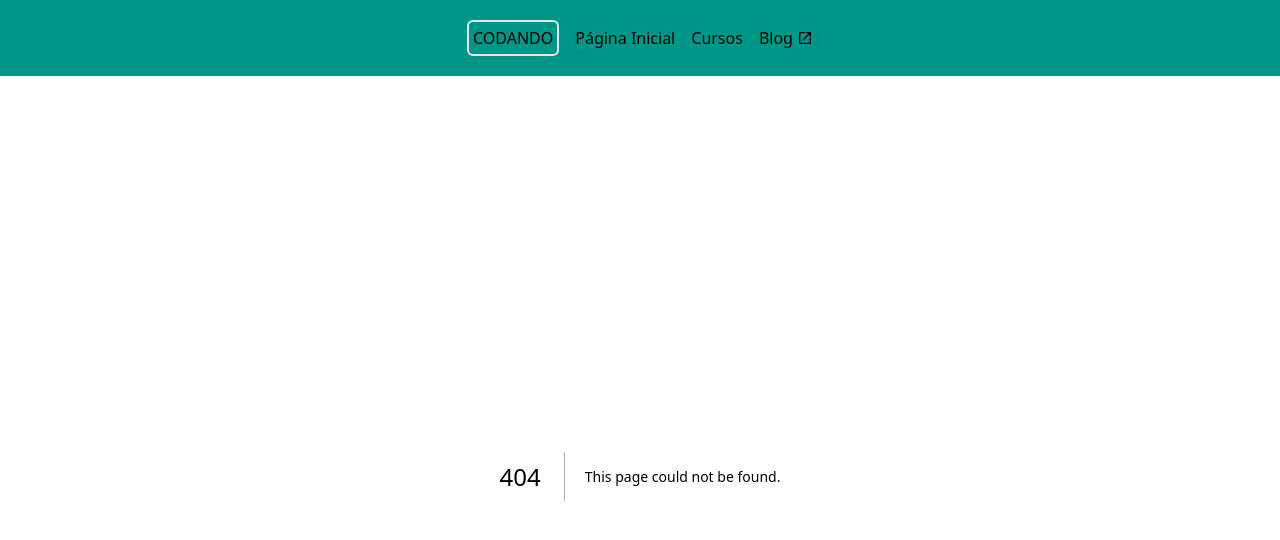
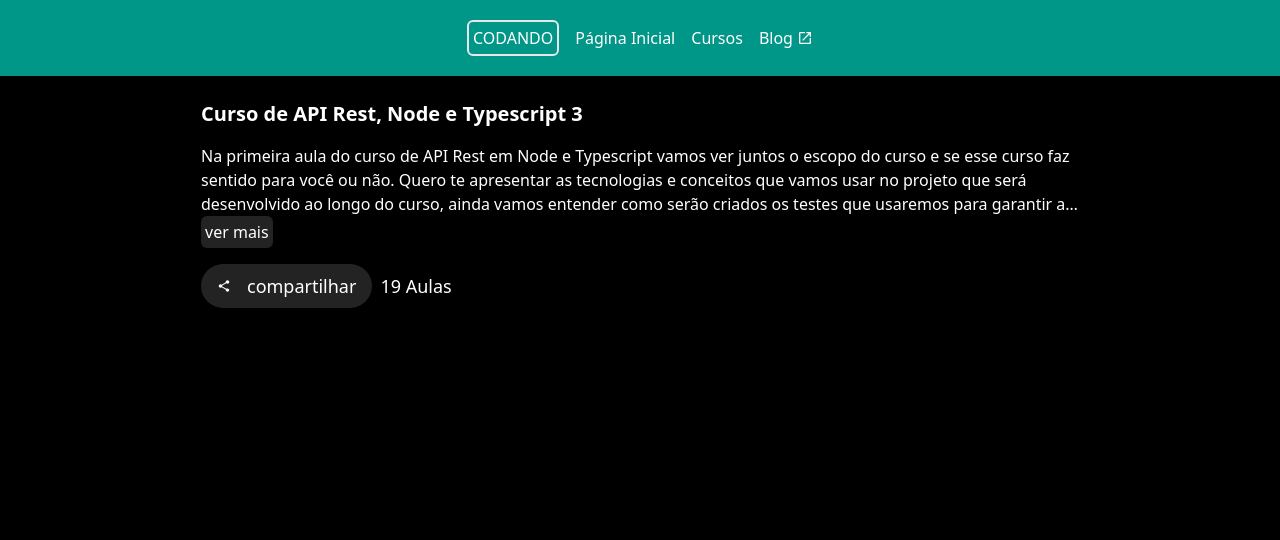
Before and after one commit to David-Marcoss/next-course-app, a Next.js app: page /cursos/1 in a window 1280 px wide. Before the commit this address had no page. Shown: the top 540 px of the page. Built offline with nearby package versions, Linux system fonts and the light colour scheme.

Commit message:
feat: implementation Course Header component

```diff
--- a/package.json
+++ b/package.json
@@ -9,6 +9,7 @@
     "lint": "next lint"
   },
   "dependencies": {
+    "@radix-ui/react-dropdown-menu": "^2.1.4",
     "next": "15.1.2",
     "react": "^19.0.0",
     "react-dom": "^19.0.0",
--- /dev/null
+++ b/src/app/cursos/[id]/page.tsx
@@ -0,0 +1,40 @@
+import CourseHeader from "@/components/Course-Header/CourseHeader";
+import { Metadata } from "next";
+
+export async function generateMetadata({ params }: { params: { id: string } }): Promise<Metadata> {
+    const { id } = await params; // Garante que params é resolvido antes do uso
+    return {
+        title: `Curso ${id}`,
+    };
+}
+
+interface IProps {
+    params: { id: string };
+}
+
+const course =  {
+    title:"Curso de API Rest, Node e Typescript 3",
+    courseUrl:"/cursos/wqgyug72738",
+    imageUrl:"https://i.ytimg.com/vi/SVepTuBK4V0/hqdefault.jpg",
+    description:`Na primeira aula do curso de API Rest em Node e Typescript vamos ver juntos o escopo do curso e se esse curso faz sentido para você ou não. Quero te apresentar as tecnologias e conceitos que vamos usar no projeto que será desenvolvido ao longo do curso, ainda vamos entender como serão  criados os testes que usaremos para garantir a qualidade do código e no final vamos ver o frontend que eu vou te entregar de brinde para usar com esse backend.
+    Links mencionados no vídeo:
+    📖 Repositório do projeto - https://github.com/lvsouza/youtube-cu...
+    🗨️ Discord`
+};
+
+export default async function CourseDetailPage({ params }: IProps) {
+    const { id } = await params;
+
+    return (
+        <main className="flex flex-col items-center">
+            <div className="w-full min-[910px]:max-w-[910px]">
+                <CourseHeader
+                    title={course.title}
+                    courseUrl={course.courseUrl}
+                    description={course.description}
+                    imageUrl={course.imageUrl}
+                />
+            </div>
+        </main>
+    );
+}
--- a/src/app/cursos/page.tsx
+++ b/src/app/cursos/page.tsx
@@ -54,7 +54,7 @@ const courses = [
     },
   ];
 
-export default function CursosPage() {
+export default function CoursePage() {
 
     return (
         <main className="flex flex-col items-center">
--- /dev/null
+++ b/src/components/Course-Header/CourseHeader.tsx
@@ -0,0 +1,33 @@
+import { MdShare } from "react-icons/md";
+import { ICardProps } from "../card/Card";
+import CollapsibleText from "./components/CollapsibleText";
+import CopyContent from "./components/CopyContent";
+
+
+export default function CourseHeader({title,description}: ICardProps ){
+
+    return (
+        <div className="px-4 my-6">
+            <div className="flex flex-col gap-4">
+                <h1 className="text-xl font-extrabold">{title}</h1>
+
+                <CollapsibleText numberVisibleLines={3}>
+                    {description}
+                </CollapsibleText>
+
+                <div className="flex items-center gap-2">
+                    <CopyContent title="Copie o link abaixo" content="https://codarse.com/cursos/PL29TaWXah3iZqMoLjUU8EoKXQXjuc50F1">
+                        <button className="flex items-center bg-paper gap-4 px-4 py-2 rounded-full text-lg">
+                            <MdShare size={14}/>
+                            compartilhar
+                        </button>
+                    </CopyContent>
+                    <span className="text-lg">
+                        19 Aulas
+                    </span>
+                </div>
+
+            </div>
+        </div>
+    );
+}
--- /dev/null
+++ b/src/components/Course-Header/components/CollapsibleText.tsx
@@ -0,0 +1,27 @@
+"use client";
+
+import { useState } from "react";
+
+interface ICollapsibleTextProps{
+    children: React.ReactNode
+    numberVisibleLines: number,
+
+}
+
+export default function CollapsibleText( {children, numberVisibleLines}: ICollapsibleTextProps){
+    const [visibleLines,setVisibleLines] = useState(numberVisibleLines);
+
+    return (
+        <div>
+            <p className={`line-clamp-${visibleLines}`}>
+                {children}
+            </p>
+            <button
+                className="bg-paper p-1 rounded-md flex"
+                onClick={() => setVisibleLines(visibleLines === numberVisibleLines ? 0 : numberVisibleLines )}
+            >
+                {visibleLines === numberVisibleLines ? "ver mais" : "ver menos"}
+            </button>
+        </div>
+    );
+}
--- /dev/null
+++ b/src/components/Course-Header/components/CopyContent.tsx
@@ -0,0 +1,54 @@
+"use client";
+
+import * as DropdownMenu from "@radix-ui/react-dropdown-menu";
+import { useState } from "react";
+import { MdCheckCircle, MdContentCopy } from "react-icons/md";
+
+interface ICopyContentProps {
+    title: string;
+    content: string;
+    children: React.ReactNode;
+}
+
+export default function CopyContent({ children, title, content }: ICopyContentProps) {
+    const [copied, setCopied] = useState(false);
+
+    const handleCopy = () => {
+        window.navigator.clipboard.writeText(content);
+        setCopied(true);
+    };
+
+    return (
+        <DropdownMenu.Root>
+            <DropdownMenu.Trigger asChild>{children}</DropdownMenu.Trigger>
+
+            <DropdownMenu.Portal>
+                <DropdownMenu.Content className="bg-paper" sideOffset={5} onCloseAutoFocus={ () => setCopied(false)}>
+                    <DropdownMenu.Item
+                        className="flex flex-col gap-4 px-4 py-2 rounded-xl border border-primary w-80"
+                        onSelect={(event) => event.preventDefault()} // Previne o fechamento
+                    >
+                        <span className="text-lg font-extrabold">{title}</span>
+
+                        <div className="flex gap-1 w-full items-center justify-center">
+                            <input
+                                type="text"
+                                className="w-full rounded-sm bg-background p-2 active:border border-text"
+                                value={content}
+                                readOnly
+                                autoFocus
+                                onFocus={(e) => e.target.select()}
+                            />
+                            <button
+                                className="flex justify-end"
+                                onClick={handleCopy}
+                            >
+                                {!copied ? <MdContentCopy size={24} /> : <MdCheckCircle size={24} />}
+                            </button>
+                        </div>
+                    </DropdownMenu.Item>
+                </DropdownMenu.Content>
+            </DropdownMenu.Portal>
+        </DropdownMenu.Root>
+    );
+}
```
Also changed, not shown: 1 other file (tests, documents, lock files or other folders).
